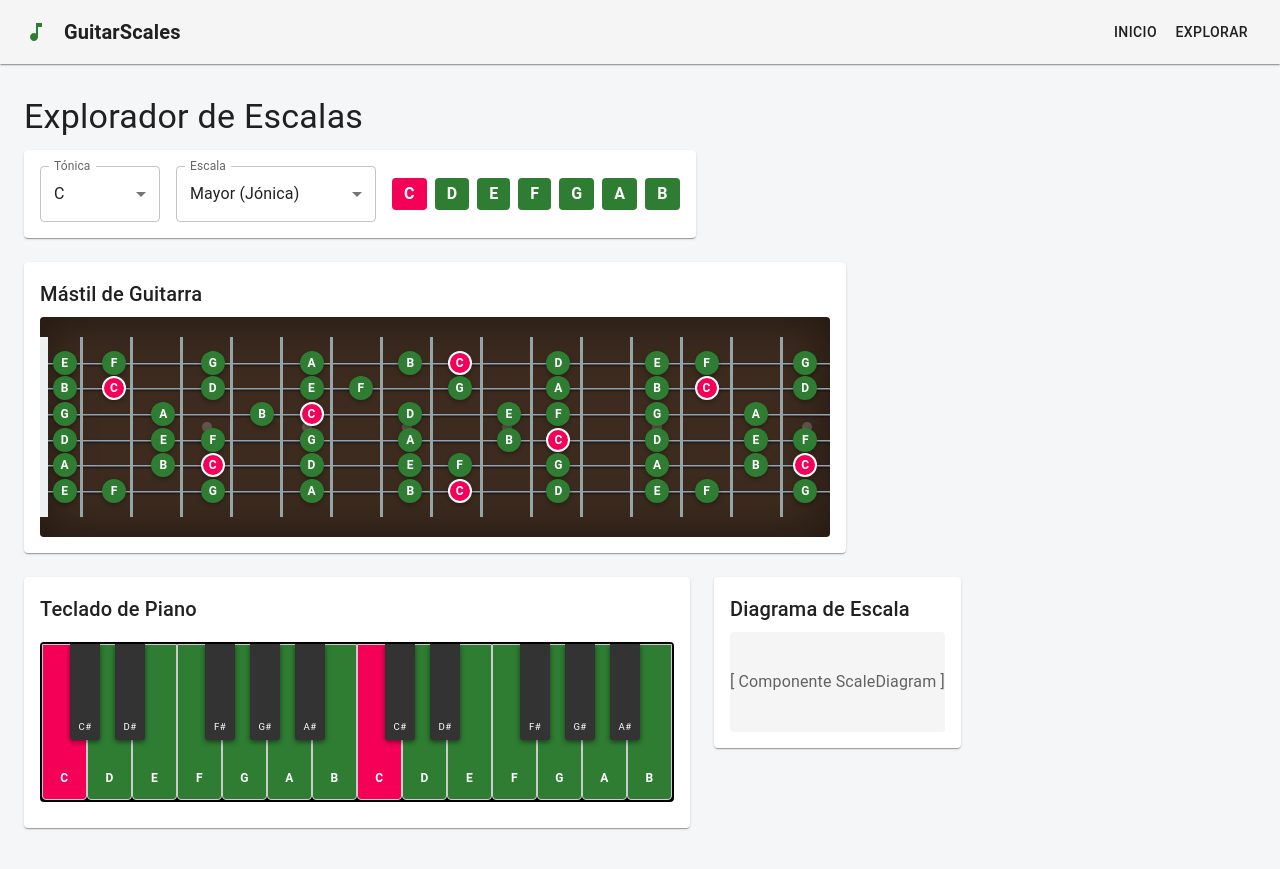
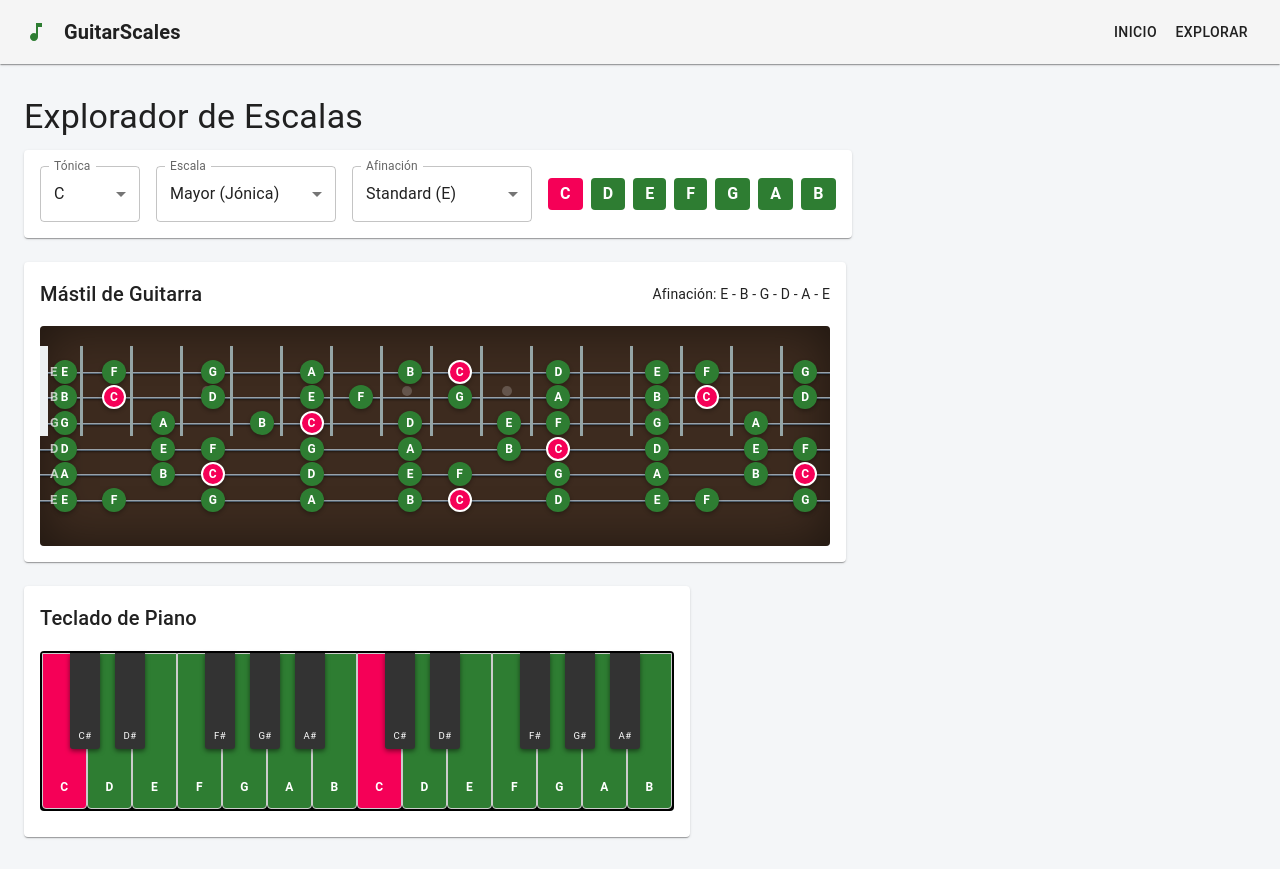
Before and after one commit to javiboin/guitar-scales-react, a React (Vite) app: page /visualizer in a window 1280 px wide. Built offline with nearby package versions, Linux system fonts and the light colour scheme.

Commit message:
feat: Selector de afinación

```diff
--- a/src/components/Guitar/GuitarNeck.jsx
+++ b/src/components/Guitar/GuitarNeck.jsx
@@ -104,7 +104,23 @@ const GuitarNeck = ({
 
         {/* Strings */}
         {strings.map((s, i) => (
-          <StringLine key={s} top={(i + 1) * (100 / (strings.length + 1))} />
+          <Box key={s}>
+            <StringLine top={(i + 1) * (100 / (strings.length + 1))} />
+            <Box
+              sx={{
+                position: 'absolute',
+                left: '10px',
+                top: `${(i + 1) * (100 / (strings.length + 1))}%`,
+                transform: 'translateY(-50%)',
+                color: 'rgba(255,255,255,0.7)',
+                fontSize: '0.8rem',
+                fontWeight: 'bold',
+                zIndex: 4
+              }}
+            >
+              {tuning[s]}
+            </Box>
+          </Box>
         ))}
 
         {/* Selected Notes */}
--- a/src/pages/Visualizer.jsx
+++ b/src/pages/Visualizer.jsx
@@ -2,19 +2,22 @@ import { useState, useMemo } from 'react';
 import { Box, Typography, Container, Paper, Grid, MenuItem, Select, FormControl, InputLabel } from '@mui/material';
 import GuitarNeck from '../components/Guitar/GuitarNeck';
 import PianoKeys from '../components/Piano/PianoKeys';
-import { NOTES, SCALES, getScaleNotes, getFretboardNotes } from '../utils/musicLogic';
+import { NOTES, SCALES, TUNINGS, getScaleNotes, getFretboardNotes } from '../utils/musicLogic';
 
 const Visualizer = () => {
   const [root, setRoot] = useState('C');
   const [scaleType, setScaleType] = useState('major');
-  const [tuning] = useState(['E', 'B', 'G', 'D', 'A', 'E']);
+  const [tuningKey, setTuningKey] = useState('standard');
   const [totalFrets] = useState(15);
 
+  const tuning = useMemo(() => TUNINGS[tuningKey].notes, [tuningKey]);
   const scaleNotes = useMemo(() => getScaleNotes(root, scaleType), [root, scaleType]);
+
   const fretboardNotes = useMemo(() =>
     getFretboardNotes(tuning, totalFrets, scaleNotes),
     [tuning, totalFrets, scaleNotes]
   );
+
   return (
     <Container maxWidth="xl" sx={{ mt: 4, mb: 4 }}>
       <Typography variant="h4" gutterBottom fontWeight="bold">
@@ -22,10 +25,10 @@ const Visualizer = () => {
       </Typography>
 
       <Grid container spacing={3}>
-        {/* Selector de Escalas y Tonalidad */}
+        {/* Selector de Escalas y Afinación */}
         <Grid item xs={12}>
-          <Paper sx={{ p: 2, display: 'flex', gap: 2, alignItems: 'center' }}>
-            <FormControl sx={{ minWidth: 120 }}>
+          <Paper sx={{ p: 2, display: 'flex', gap: 2, alignItems: 'center', flexWrap: 'wrap' }}>
+            <FormControl sx={{ minWidth: 100 }}>
               <InputLabel>Tónica</InputLabel>
               <Select
                 value={root}
@@ -38,7 +41,7 @@ const Visualizer = () => {
               </Select>
             </FormControl>
 
-            <FormControl sx={{ minWidth: 200 }}>
+            <FormControl sx={{ minWidth: 180 }}>
               <InputLabel>Escala</InputLabel>
               <Select
                 value={scaleType}
@@ -51,7 +54,20 @@ const Visualizer = () => {
               </Select>
             </FormControl>
 
-            <Box sx={{ ml: 'auto', display: 'flex', gap: 1 }}>
+            <FormControl sx={{ minWidth: 180 }}>
+              <InputLabel>Afinación</InputLabel>
+              <Select
+                value={tuningKey}
+                label="Afinación"
+                onChange={(e) => setTuningKey(e.target.value)}
+              >
+                {Object.entries(TUNINGS).map(([key, value]) => (
+                  <MenuItem key={key} value={key}>{value.name}</MenuItem>
+                ))}
+              </Select>
+            </FormControl>
+
+            <Box sx={{ ml: { md: 'auto' }, display: 'flex', gap: 1, flexWrap: 'wrap' }}>
               {scaleNotes.map((note, i) => (
                 <Paper
                   key={i}
@@ -75,29 +91,25 @@ const Visualizer = () => {
         {/* Neck de Guitarra */}
         <Grid item xs={12}>
           <Paper sx={{ p: 2, minHeight: 200, overflow: 'hidden' }}>
-            <Typography variant="h6" gutterBottom>Mástil de Guitarra</Typography>
+            <Box sx={{ display: 'flex', justifyContent: 'space-between', alignItems: 'center', mb: 2 }}>
+              <Typography variant="h6">Mástil de Guitarra</Typography>
+              <Typography variant="body2" color="text.secondary">
+                Afinación: {TUNINGS[tuningKey].notes.join(' - ')}
+              </Typography>
+            </Box>
             <GuitarNeck
               frets={totalFrets}
+              tuning={tuning}
               selectedNotes={fretboardNotes}
             />
           </Paper>
         </Grid>
 
         {/* Teclado de Piano */}
-        <Grid item xs={12} md={8}>
+        <Grid item xs={12}>
           <Paper sx={{ p: 2, minHeight: 150 }}>
             <Typography variant="h6" gutterBottom>Teclado de Piano</Typography>
             <PianoKeys selectedNotes={scaleNotes} />
-          </Paper>
-        </Grid>
-
-        {/* Diagrama de Escala */}
-        <Grid item xs={12} md={4}>
-          <Paper sx={{ p: 2, minHeight: 150 }}>
-            <Typography variant="h6" gutterBottom>Diagrama de Escala</Typography>
-            <Box sx={{ height: 100, bgcolor: 'grey.100', borderRadius: 1, display: 'flex', alignItems: 'center', justifyContent: 'center', color: 'text.secondary' }}>
-              [ Componente ScaleDiagram ]
-            </Box>
           </Paper>
         </Grid>
       </Grid>
--- a/src/utils/musicLogic.js
+++ b/src/utils/musicLogic.js
@@ -40,6 +40,29 @@ export const SCALES = {
   locrian: {
     name: 'Locria',
     intervals: [1, 2, 2, 1, 2, 2, 2],
+  },
+};
+
+export const TUNINGS = {
+  standard: {
+    name: 'Standard (E)',
+    notes: ['E', 'B', 'G', 'D', 'A', 'E'],
+  },
+  dropD: {
+    name: 'Drop D',
+    notes: ['E', 'B', 'G', 'D', 'A', 'D'],
+  },
+  halfStepDown: {
+    name: 'Half-step Down (Eb)',
+    notes: ['D#', 'A#', 'F#', 'C#', 'G#', 'D#'],
+  },
+  dadgad: {
+    name: 'DADGAD',
+    notes: ['D', 'A', 'G', 'D', 'A', 'D'],
+  },
+  openG: {
+    name: 'Open G',
+    notes: ['D', 'B', 'G', 'D', 'G', 'D'],
   },
 };
 
```
